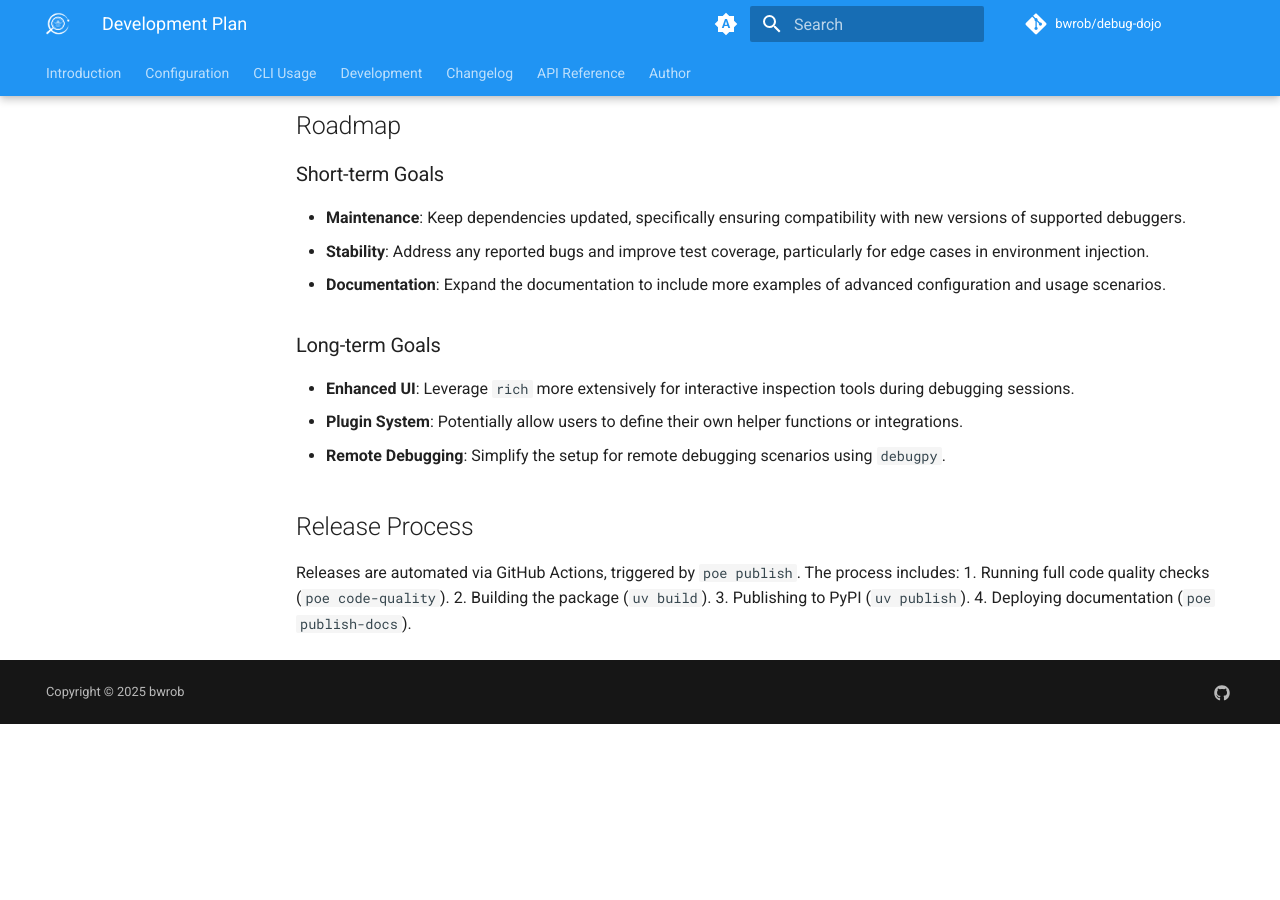
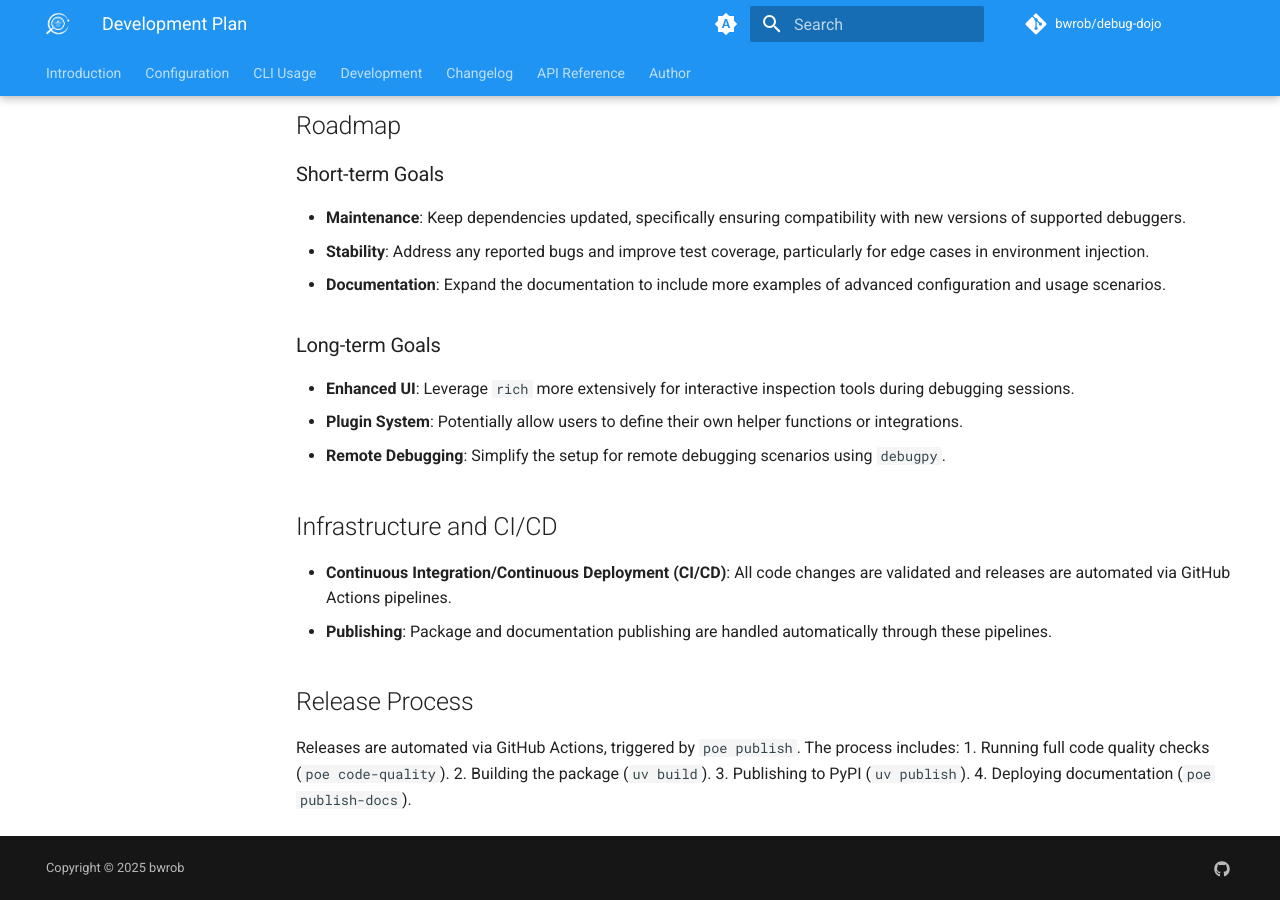
Before and after one commit to bwrob/debug-dojo, an MkDocs documentation site: the page built from docs/DEVELOPMENT_PLAN.md, in a window 1280 px wide and 900 px high, scrolled down 931 px. Built offline with MkDocs 1.6.1 and Material for MkDocs 9.7.7, drawn with Linux system fonts in a browser that asks for light colours; comment, search, counter and statistics services are not loaded; before the commit the page ends 1655 px from its top, so only the background shows below that.

Commit message:
docs: add infrastructure and CI/CD section to development plan

```diff
--- a/docs/DEVELOPMENT_PLAN.md
+++ b/docs/DEVELOPMENT_PLAN.md
@@ -38,6 +38,11 @@ The project is organized as a standard Python package with a CLI entry point.
 - **Plugin System**: Potentially allow users to define their own helper functions or integrations.
 - **Remote Debugging**: Simplify the setup for remote debugging scenarios using `debugpy`.
 
+## Infrastructure and CI/CD
+
+- **Continuous Integration/Continuous Deployment (CI/CD)**: All code changes are validated and releases are automated via GitHub Actions pipelines.
+- **Publishing**: Package and documentation publishing are handled automatically through these pipelines.
+
 ## Release Process
 
 Releases are automated via GitHub Actions, triggered by `poe publish`. The process includes:
```
